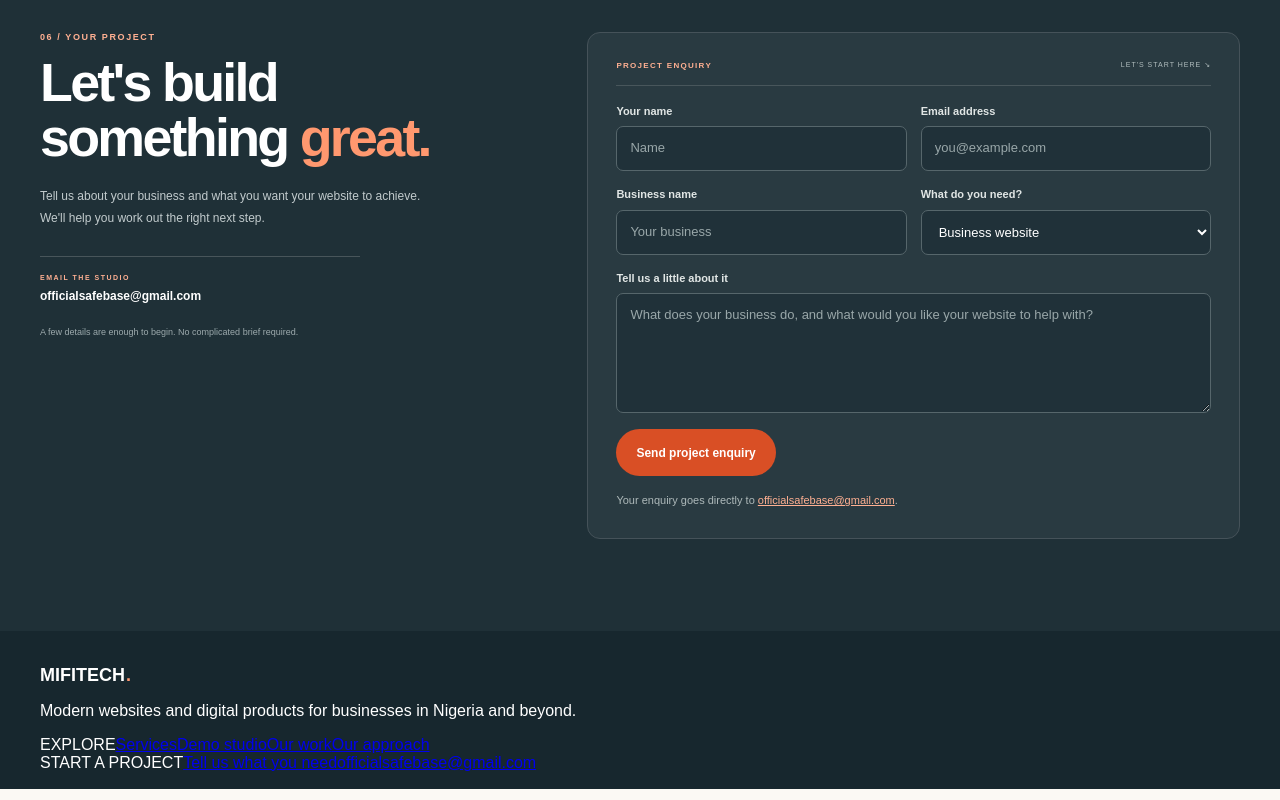
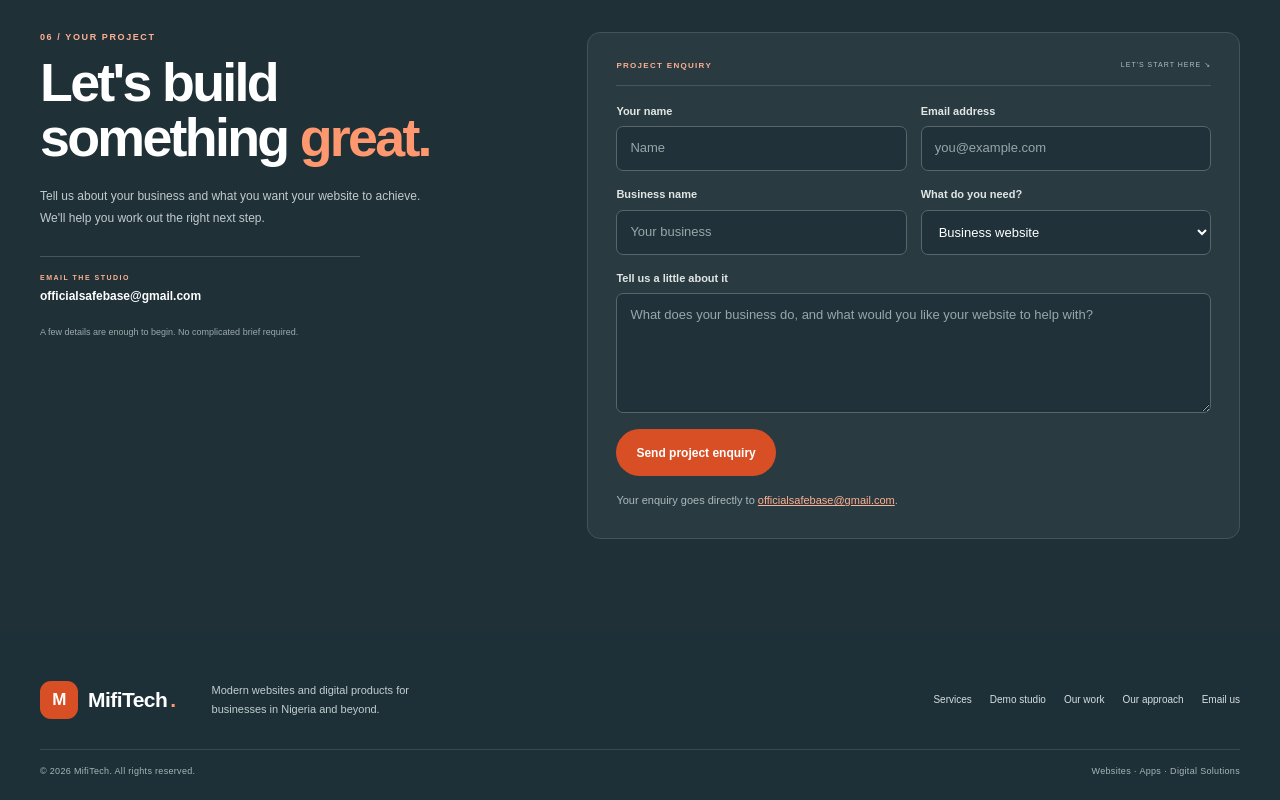
Before and after one commit to MrDan001/mifitech-portfolio, a Next.js app: page / in a window 1280 px wide. Shown: the part 6034-6834 px from the top of the page. Built offline with nearby package versions, Linux system fonts and the light colour scheme; no server answers; the database is empty.

Commit message:
Restore floating project CTA and polish homepage footer

```diff
--- a/app/globals.css
+++ b/app/globals.css
@@ -654,3 +654,149 @@ html{scroll-behavior:smooth}body{margin:0;background:#fbf9f4;color:#203139}butto
  .studio-form-card .contact-form{gap:15px}.studio-form-card .contact-form textarea{min-height:110px}.studio-form-card .form-submit{width:100%}
 }
 @media(prefers-reduced-motion:reduce){html{scroll-behavior:auto}.demo-page *,.guide-page *,.case *{transition:none!important}}
+
+/* Homepage footer and restored floating project CTA */
+.studio-footer {
+  padding: clamp(32px, 5vw, 50px) 0 20px;
+  background: #1d3037;
+  color: #fff;
+}
+.studio-footer-main {
+  align-items: center;
+  gap: clamp(18px, 3vw, 36px);
+  padding-bottom: 30px;
+}
+.studio-footer-brand {
+  flex: 0 0 auto;
+  gap: 10px;
+  font-size: 21px;
+  letter-spacing: -.55px;
+}
+.studio-footer-brand>b {
+  width: 38px;
+  height: 38px;
+  border-radius: 11px;
+  background: var(--s-accent);
+  color: #fff;
+  font-size: 17px;
+}
+.studio-footer-main>p {
+  max-width: 245px;
+  color: #c3cecf;
+  font-size: 11px;
+  line-height: 1.75;
+}
+.studio-footer-main nav {
+  align-items: center;
+  justify-content: flex-end;
+  gap: 12px 18px;
+}
+.studio-footer-main nav a {
+  color: #d7dfdf;
+  font-size: 10px;
+  line-height: 1.6;
+  transition: color .2s ease;
+}
+.studio-footer-main nav a:hover {
+  color: #ffb092;
+}
+.studio-footer-bottom {
+  color: #a7b6b8;
+  font-size: 9px;
+  line-height: 1.7;
+  letter-spacing: .035em;
+}
+.studio-mobile-cta {
+  transition: transform .2s ease, box-shadow .2s ease;
+}
+.studio-mobile-cta:active {
+  transform: scale(.985);
+}
+
+@media (max-width: 760px) {
+  .studio-footer {
+    padding-bottom: 22px;
+  }
+  .studio-footer-main {
+    display: grid;
+    grid-template-columns: minmax(0, 1fr);
+    gap: 13px;
+    padding-bottom: 21px;
+  }
+  .studio-footer-brand {
+    width: fit-content;
+  }
+  .studio-footer-main>p {
+    width: auto;
+    max-width: 32rem;
+    margin: 0;
+    font-size: 11px;
+  }
+  .studio-footer-main nav {
+    display: flex;
+    width: 100%;
+    flex-wrap: wrap;
+    justify-content: flex-start;
+    gap: 12px 17px;
+    margin: 0;
+    padding-top: 7px;
+  }
+  .studio-footer-main nav a {
+    font-size: 10px;
+  }
+  .studio-footer-bottom {
+    display: flex;
+    flex-direction: column;
+    gap: 5px;
+    font-size: 8px;
+  }
+  .studio-shell {
+    padding-bottom: calc(78px + env(safe-area-inset-bottom));
+  }
+  .studio-mobile-cta {
+    right: 16px;
+    left: 16px;
+    bottom: calc(10px + env(safe-area-inset-bottom));
+    min-height: 70px;
+    gap: 11px;
+    padding: 9px 12px;
+    border-radius: 38px;
+  }
+  .studio-mobile-cta-icon,
+  .studio-mobile-cta>b {
+    width: 48px;
+    height: 48px;
+    flex: 0 0 48px;
+    display: grid;
+    place-items: center;
+    border-radius: 50%;
+    background: var(--s-accent);
+    color: #fff;
+    font-size: 22px;
+  }
+  .studio-mobile-cta strong {
+    font-size: 12px;
+  }
+  .studio-mobile-cta small {
+    font-size: 9px;
+  }
+}
+@media (max-width: 390px) {
+  .studio-mobile-cta {
+    min-height: 62px;
+    gap: 9px;
+    padding: 7px 9px;
+  }
+  .studio-mobile-cta-icon,
+  .studio-mobile-cta>b {
+    width: 42px;
+    height: 42px;
+    flex-basis: 42px;
+  }
+  .studio-mobile-cta strong {
+    font-size: 10px;
+  }
+  .studio-mobile-cta small {
+    font-size: 8px;
+  }
+}
--- a/app/page.tsx
+++ b/app/page.tsx
@@ -103,11 +103,37 @@ export default async function Home() {
           <div className="studio-form-card"><div><span>{section.contact.formTitle}</span><small>{section.contact.formKicker}</small></div><ContactForm email={section.contact.email}/></div>
         </div></section>
       </main>
-      <footer className="studio-footer"><div className="studio-container studio-footer-grid">
-        <div><Link href="/" className="studio-footer-brand">MIFITECH<span>.</span></Link><p>{content.footer.tagline}</p></div>
-        <div><span>{content.footer.exploreLabel}</span>{content.navigation.slice(0, 4).map((item) => <Link key={item.label} href={item.href}>{item.label}</Link>)}</div>
-        <div><span>{content.footer.projectLabel}</span><a href="#contact">{content.footer.projectCta}</a><a href={'mailto:' + section.contact.email}>{section.contact.email}</a></div>
-      </div></footer>
+      <footer className="studio-footer">
+        <div className="studio-container">
+          <div className="studio-footer-main">
+            <Link href="/" className="studio-footer-brand" aria-label="MifiTech home">
+              <b aria-hidden="true">M</b>
+              MifiTech<span>.</span>
+            </Link>
+            <p>{content.footer.tagline}</p>
+            <nav aria-label="Footer navigation">
+              {content.navigation.slice(0, 4).map((item) => <Link key={item.label} href={item.href}>{item.label}</Link>)}
+              <a href={`mailto:${section.contact.email}`}>Email us</a>
+            </nav>
+          </div>
+          <div className="studio-footer-bottom">
+            <span>© {new Date().getFullYear()} MifiTech. All rights reserved.</span>
+            <span>Websites · Apps · Digital Solutions</span>
+          </div>
+        </div>
+      </footer>
+      <a
+        className="studio-mobile-cta"
+        href="#contact"
+        aria-label="Let's build something great — tell us about your project"
+      >
+        <span className="studio-mobile-cta-icon" aria-hidden="true">↗</span>
+        <span>
+          <strong>Let's Build Something Great</strong>
+          <small>Tell us about your project</small>
+        </span>
+        <b aria-hidden="true">→</b>
+      </a>
     </div>
   );
 }
```
